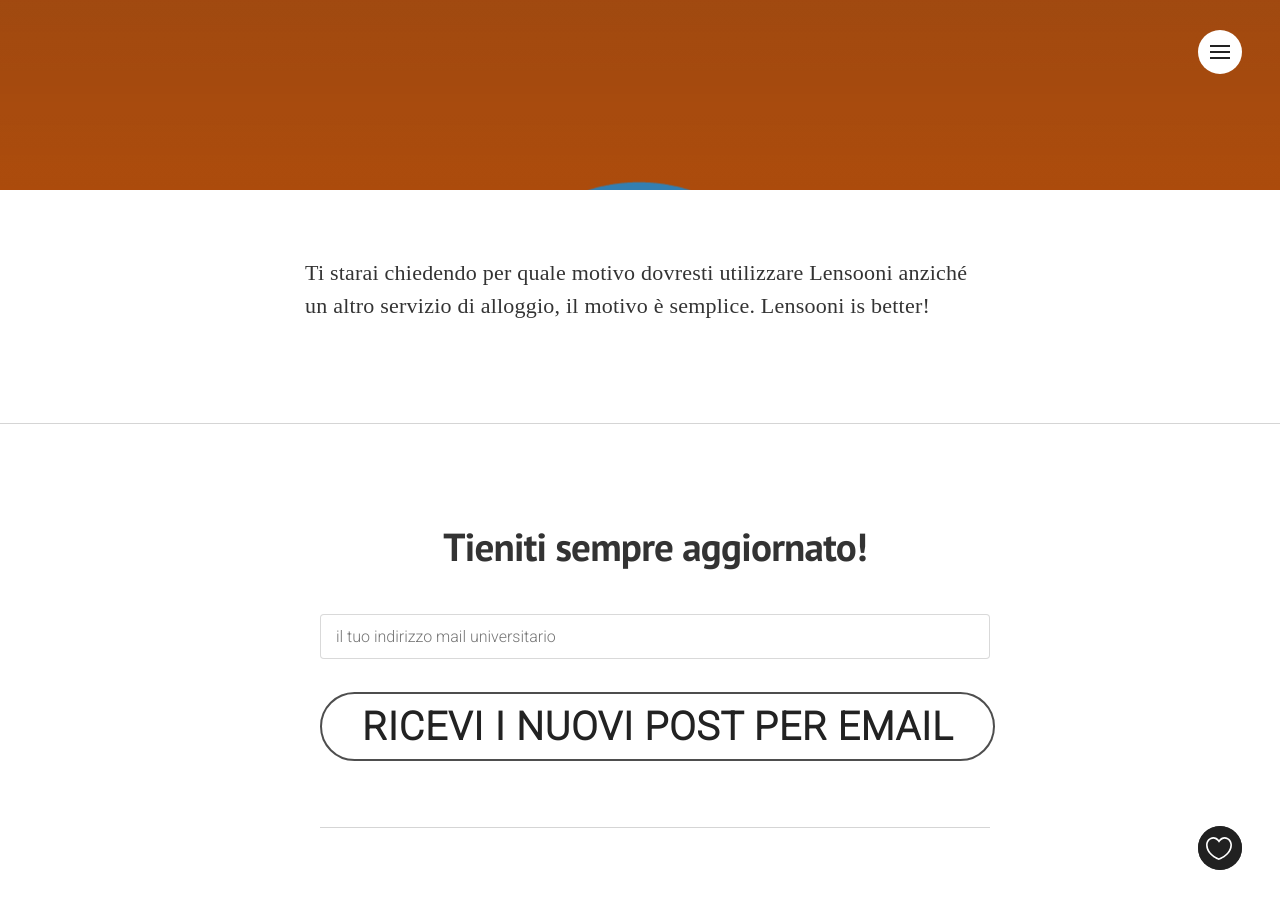
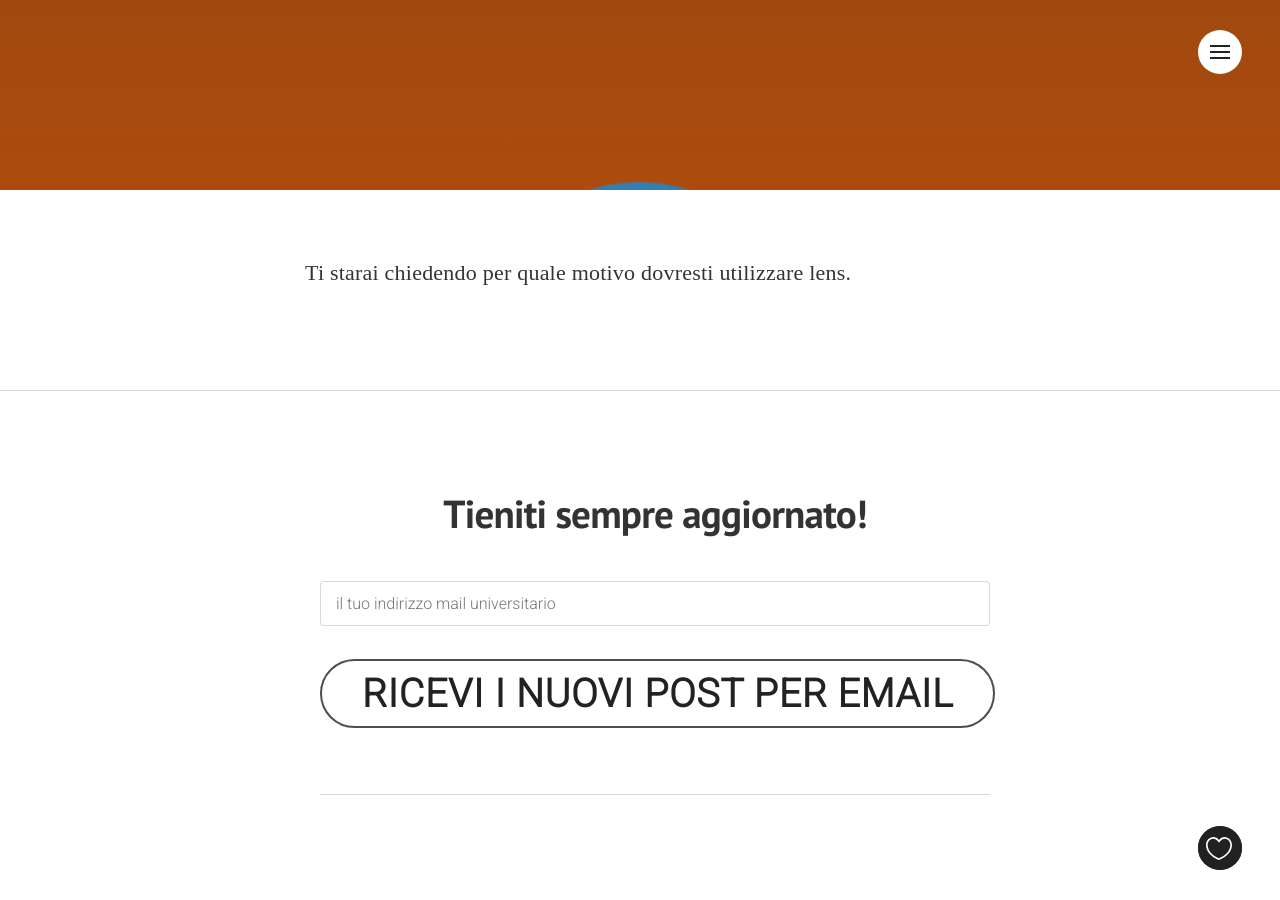
Before and after one commit to Giachelli/blog, a Jekyll site: the page built from _posts/2014-12-15-a-life-of-walt-disney.markdown, in a window 1280 px wide and 900 px high, scrolled down 437 px. Built offline with Jekyll 4.4.1, drawn with Linux system fonts in a browser that asks for light colours; nearby versions of some CDN libraries; some web fonts are replaced; Markdown is read by kramdown in place of the engine named in the settings; comment, search, counter and statistics services are not loaded.

Commit message:
Update 2014-12-15-a-life-of-walt-disney.markdown

```diff
--- a/_posts/2014-12-15-a-life-of-walt-disney.markdown
+++ b/_posts/2014-12-15-a-life-of-walt-disney.markdown
@@ -14,4 +14,4 @@
 syntaxHighlighter: no
 ---
 
-Ti starai chiedendo per quale motivo dovresti utilizzare Lensooni anziché un altro servizio di alloggio, il motivo è semplice. Lensooni is better!
+Ti starai chiedendo per quale motivo dovresti utilizzare lens.
```
Also changed, not shown: other parts of _posts/2014-12-15-a-life-of-walt-disney.markdown (+1 -1 lines).
